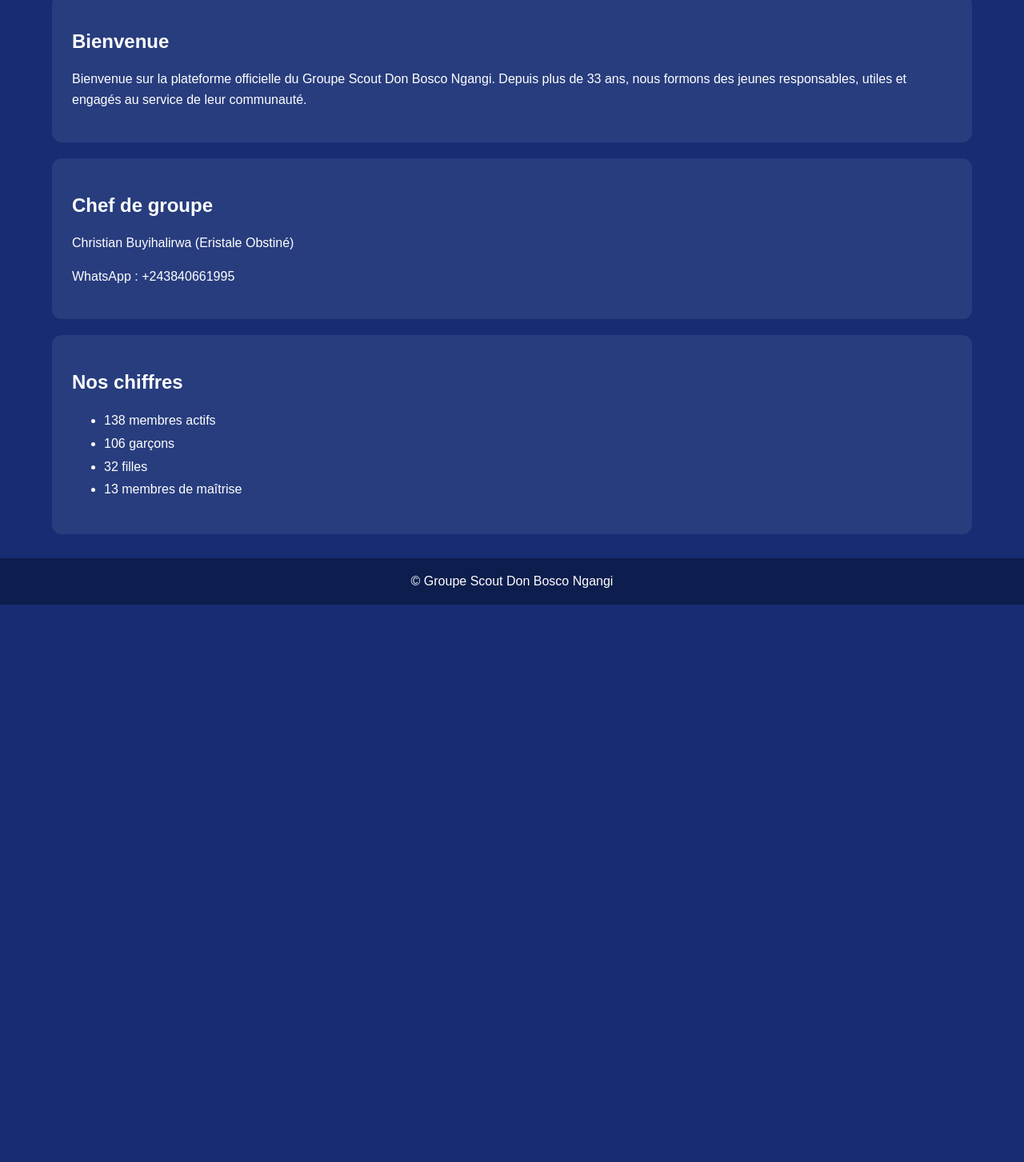
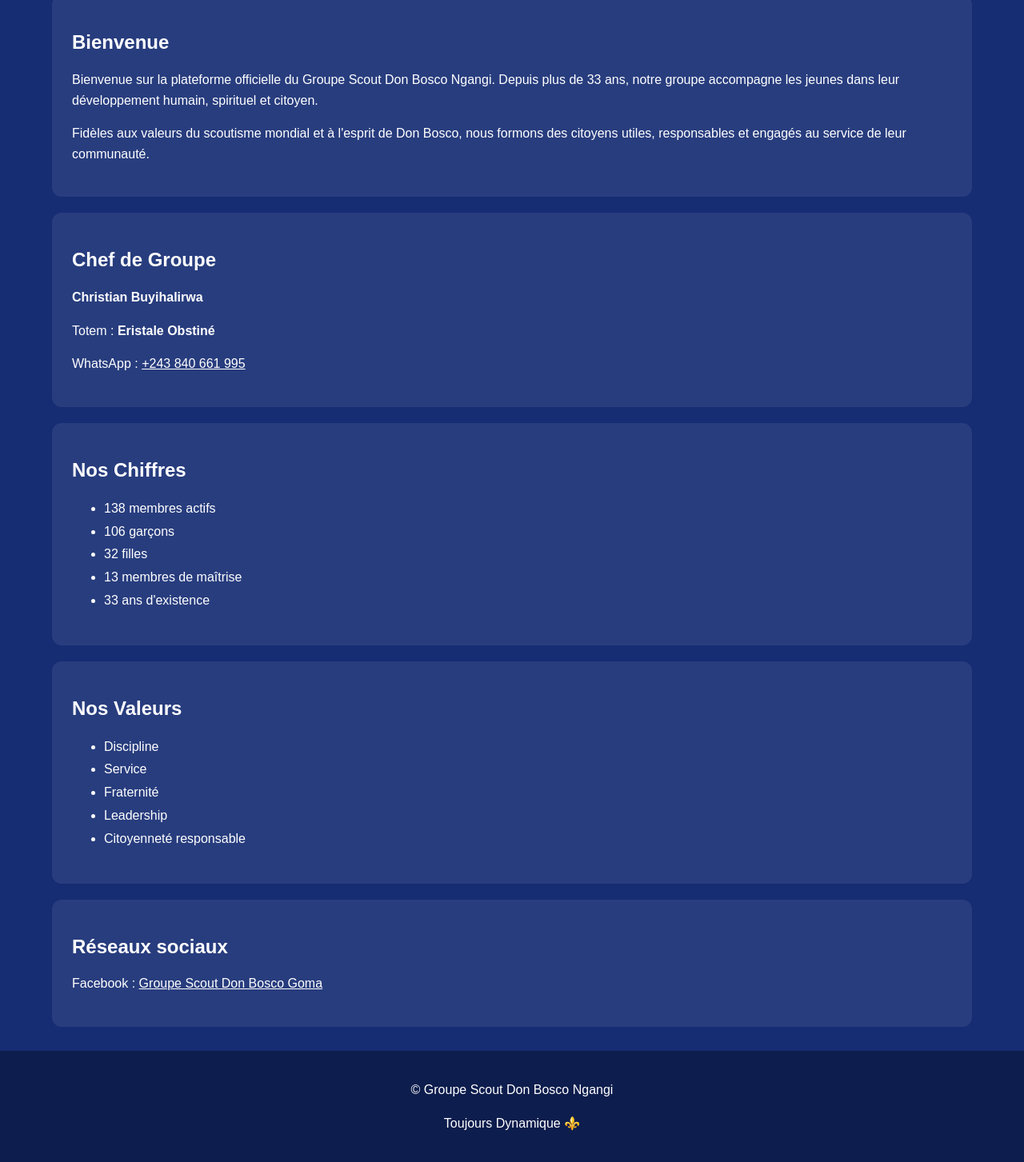
Before and after one commit to rigobertmumbere2018-art/gsdn-platform, a plain HTML site: page index.html in a window 1280 px wide. Shown: the part 971-2424 px from the top of the page at 80% size. Before the commit the page ends 1727 px from the top, so only its background shows below. Drawn offline with Linux system fonts and the light colour scheme.

Commit message:
Update index.html

```diff
--- a/index.html
+++ b/index.html
@@ -1,5 +1,6 @@
 <!DOCTYPE html>
 <html lang="fr">
+
 <head>
     <meta charset="UTF-8">
     <meta name="viewport" content="width=device-width, initial-scale=1.0">
@@ -7,57 +8,125 @@
 
     <link rel="stylesheet" href="style.css">
 </head>
+
 <body>
-    <nav>
-    <a href="index.html">Accueil</a>
-    <a href="historique.html">Historique</a>
-    <a href="galerie.html">Galerie</a>
-    <a href="actualites.html">Actualités</a>
-    <a href="contact.html">Contact</a>
+
+<nav>
+    <a href="index.html">🏠 Accueil</a>
+    <a href="historique.html">📜 Historique</a>
+    <a href="galerie.html">📷 Galerie</a>
+    <a href="actualites.html">📰 Actualités</a>
+    <a href="contact.html">📞 Contact</a>
 </nav>
+
 <header>
-    <img src="logo.png" class="logo">
+
+    <img src="logo.png" class="logo" alt="Logo GSDN">
+
     <h1>Groupe Scout Don Bosco Ngangi</h1>
+
     <p>District Scout Ville de Goma</p>
+
 </header>
 
 <section class="hero">
-    <img src="banner.jpg" alt="Bannière">
+
+    <img src="banner.jpg" alt="33 ans du Groupe Scout Don Bosco Ngangi">
+
 </section>
 
 <section>
+
     <h2>Bienvenue</h2>
+
     <p>
         Bienvenue sur la plateforme officielle du Groupe Scout Don Bosco Ngangi.
-        Depuis plus de 33 ans, nous formons des jeunes responsables,
-        utiles et engagés au service de leur communauté.
+        Depuis plus de 33 ans, notre groupe accompagne les jeunes dans leur
+        développement humain, spirituel et citoyen.
     </p>
+
+    <p>
+        Fidèles aux valeurs du scoutisme mondial et à l'esprit de Don Bosco,
+        nous formons des citoyens utiles, responsables et engagés au service
+        de leur communauté.
+    </p>
+
 </section>
 
 <section>
-    <h2>Chef de groupe</h2>
+
+    <h2>Chef de Groupe</h2>
+
     <p>
-        Christian Buyihalirwa (Eristale Obstiné)
+        <strong>Christian Buyihalirwa</strong>
     </p>
+
     <p>
-        WhatsApp : +243840661995
+        Totem : <strong>Eristale Obstiné</strong>
     </p>
+
+    <p>
+        WhatsApp :
+        <a href="https://wa.me/243840661995" style="color:white;">
+            +243 840 661 995
+        </a>
+    </p>
+
 </section>
 
 <section>
-    <h2>Nos chiffres</h2>
+
+    <h2>Nos Chiffres</h2>
+
     <ul>
         <li>138 membres actifs</li>
         <li>106 garçons</li>
         <li>32 filles</li>
         <li>13 membres de maîtrise</li>
+        <li>33 ans d'existence</li>
     </ul>
+
+</section>
+
+<section>
+
+    <h2>Nos Valeurs</h2>
+
+    <ul>
+        <li>Discipline</li>
+        <li>Service</li>
+        <li>Fraternité</li>
+        <li>Leadership</li>
+        <li>Citoyenneté responsable</li>
+    </ul>
+
+</section>
+
+<section>
+
+    <h2>Réseaux sociaux</h2>
+
+    <p>
+        Facebook :
+        <a href="https://www.facebook.com/SCOUTDONBOSCOGOMA" target="_blank" style="color:white;">
+            Groupe Scout Don Bosco Goma
+        </a>
+    </p>
+
 </section>
 
 <footer>
-    © Groupe Scout Don Bosco Ngangi
+
+    <p>
+        © Groupe Scout Don Bosco Ngangi
+    </p>
+
+    <p>
+        Toujours Dynamique ⚜️
+    </p>
+
 </footer>
+
 </body>
 
-</body>
 </html>
```
